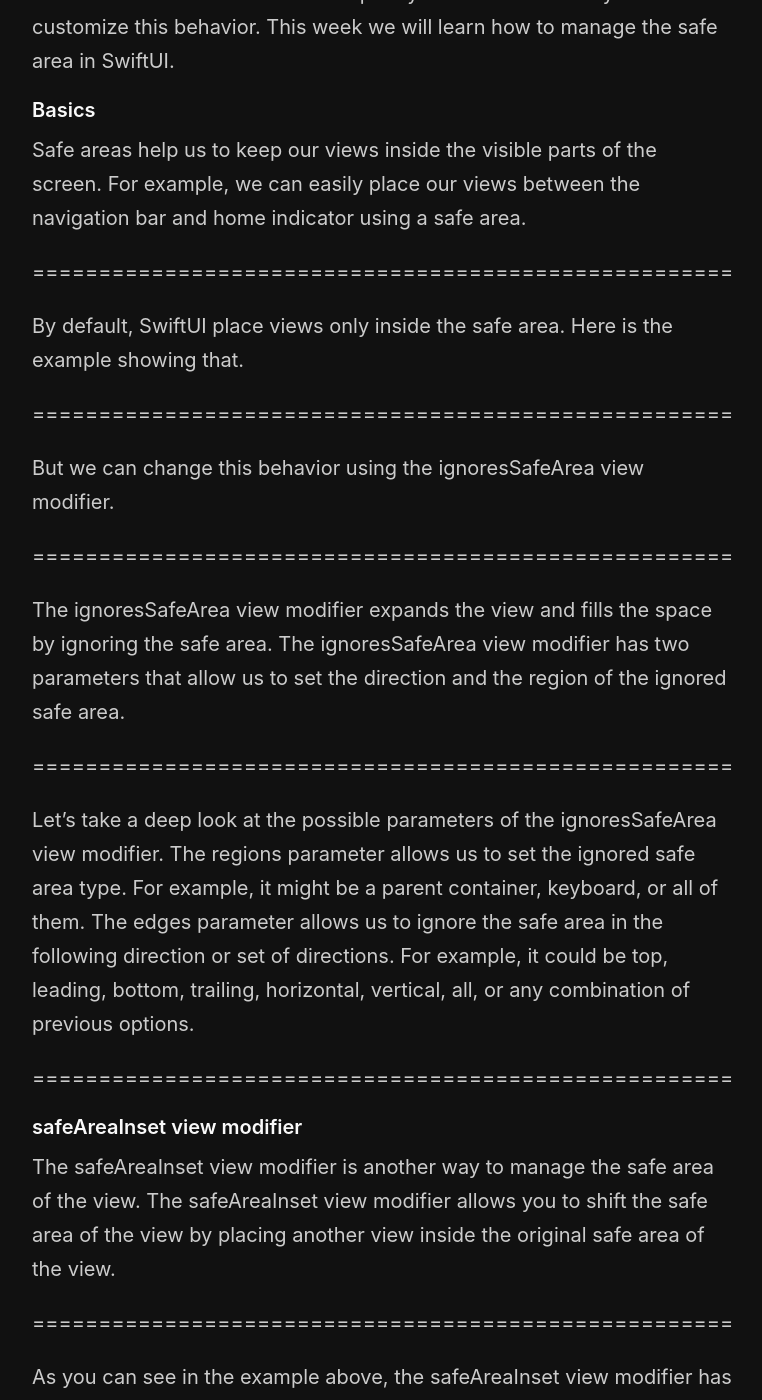
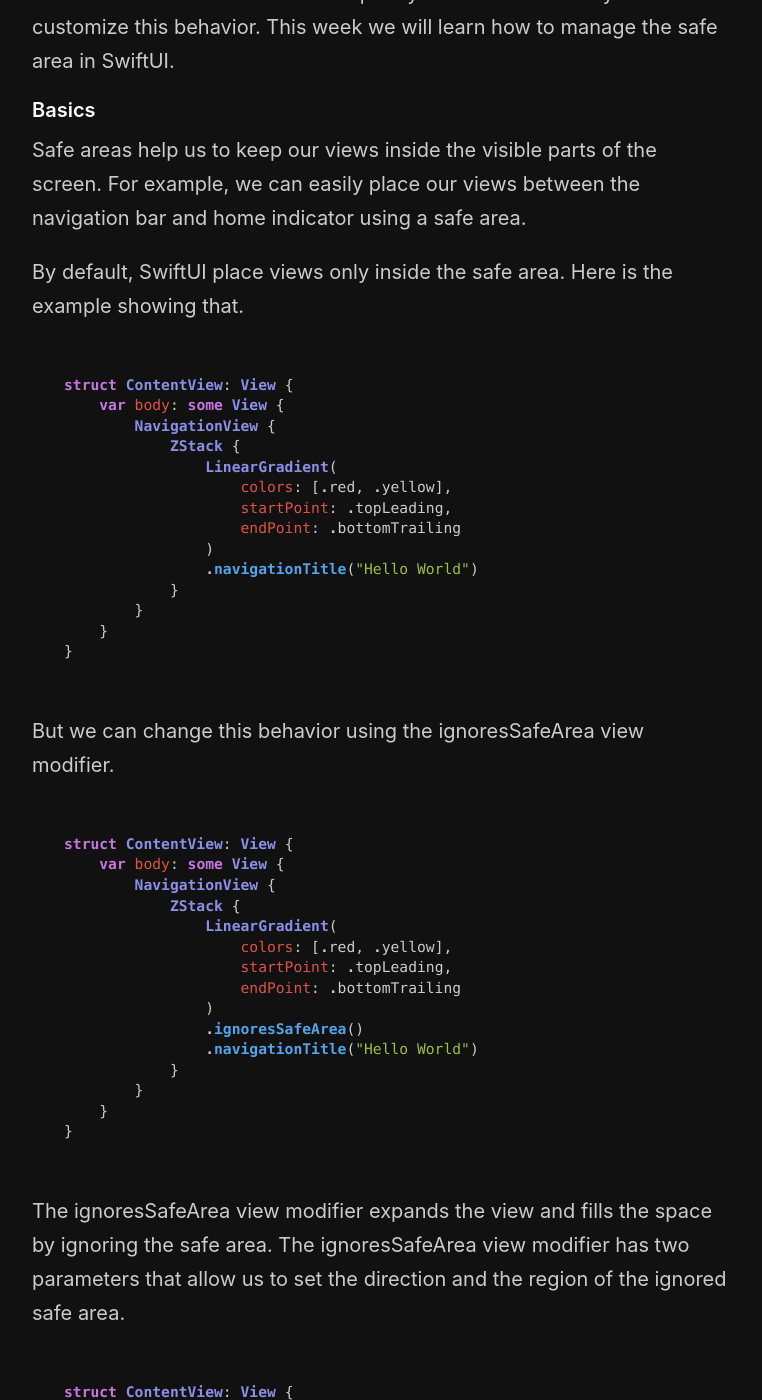
Before and after one commit to mecid/mecid.github.io, a Jekyll site: the page built from _posts/2021-11-03-managing-safe-area-in-swiftui.md, in a window 1280 px wide and 1400 px high, scrolled down 368 px. Shown: the whole window, without its empty margins (258-1020 px from the left). Built offline with Jekyll 4.4.1, drawn with Linux system fonts in a browser that asks for light colours; some of the changed text lies outside the part shown.

Commit message:
code added to safe area post

````diff
--- a/_posts/2021-11-03-managing-safe-area-in-swiftui.md
+++ b/_posts/2021-11-03-managing-safe-area-in-swiftui.md
@@ -8,30 +8,91 @@ A safe area defines the area within a view that isn't covered by a navigation ba
 #### Basics
 Safe areas help us to keep our views inside the visible parts of the screen. For example, we can easily place our views between the navigation bar and home indicator using a safe area.
 
-=====================================================
-
 By default, SwiftUI place views only inside the safe area. Here is the example showing that.
 
-=====================================================
+```swift
+struct ContentView: View {
+    var body: some View {
+        NavigationView {
+            ZStack {
+                LinearGradient(
+                    colors: [.red, .yellow],
+                    startPoint: .topLeading,
+                    endPoint: .bottomTrailing
+                )
+                .navigationTitle("Hello World")
+            }
+        }
+    }
+}
+```
 
 But we can change this behavior using the ignoresSafeArea view modifier.
 
-=====================================================
+```swift
+struct ContentView: View {
+    var body: some View {
+        NavigationView {
+            ZStack {
+                LinearGradient(
+                    colors: [.red, .yellow],
+                    startPoint: .topLeading,
+                    endPoint: .bottomTrailing
+                )
+                .ignoresSafeArea()
+                .navigationTitle("Hello World")
+            }
+        }
+    }
+}
+```
 
 The ignoresSafeArea view modifier expands the view and fills the space by ignoring the safe area. The ignoresSafeArea view modifier has two parameters that allow us to set the direction and the region of the ignored safe area.
 
-=====================================================
+```swift
+struct ContentView: View {
+    var body: some View {
+        NavigationView {
+            ZStack {
+                LinearGradient(
+                    colors: [.red, .yellow],
+                    startPoint: .topLeading,
+                    endPoint: .bottomTrailing
+                )
+                .ignoresSafeArea(.keyboard, edges: .bottom)
+                .ignoresSafeArea(.container, edges: [.top, .horizontal])
+                .navigationTitle("Hello World")
+            }
+        }
+    }
+}
+```
 
 Let's take a deep look at the possible parameters of the ignoresSafeArea view modifier.
 The regions parameter allows us to set the ignored safe area type. For example, it might be a parent container, keyboard, or all of them.
 The edges parameter allows us to ignore the safe area in the following direction or set of directions. For example, it could be top, leading, bottom, trailing, horizontal, vertical, all, or any combination of previous options.
 
-=====================================================
-
 #### safeAreaInset view modifier
 The safeAreaInset view modifier is another way to manage the safe area of the view. The safeAreaInset view modifier allows you to shift the safe area of the view by placing another view inside the original safe area of the view.
 
-=====================================================
+```swift
+struct ContentView: View {
+    var body: some View {
+        NavigationView {
+            ScrollView {
+                Text("Very long text here...")
+                    .font(.title)
+                    .navigationTitle("Lorem Ipsum")
+            }
+            .safeAreaInset(edge: .bottom, alignment: .center, spacing: 0) {
+                Color.clear
+                    .frame(height: 20)
+                    .background(Material.bar)
+            }
+        }
+    }
+}
+```
 
 As you can see in the example above, the safeAreaInset view modifier has a bunch of parameters that allow us to control the spacing, alignment, and edge of the shifted safe area. It also uses the @ViewBuilder closure to build the content of view that SwiftUI places in the space of the shifted safe area.
 
````
